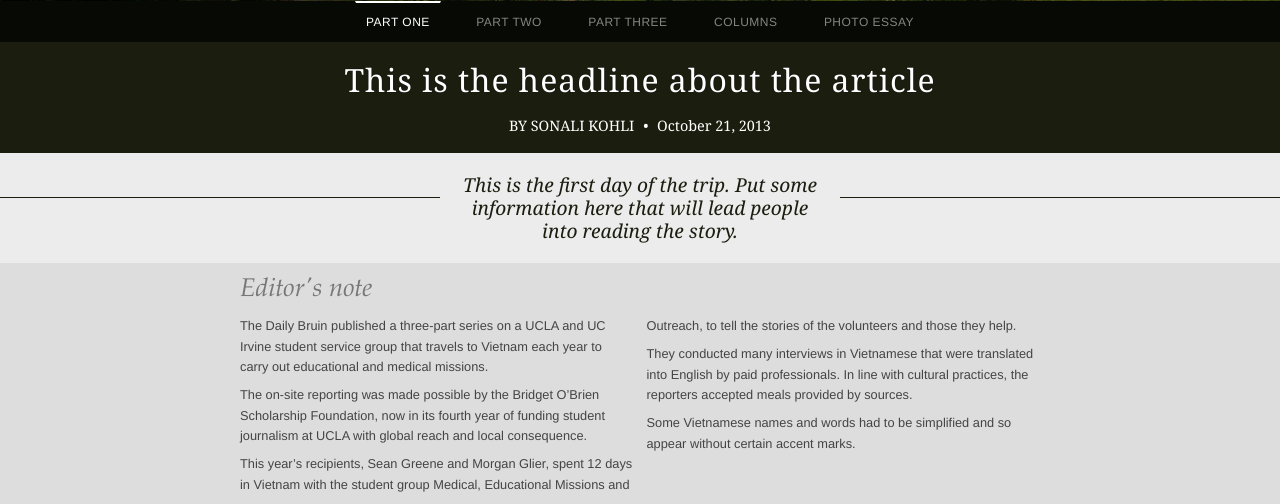
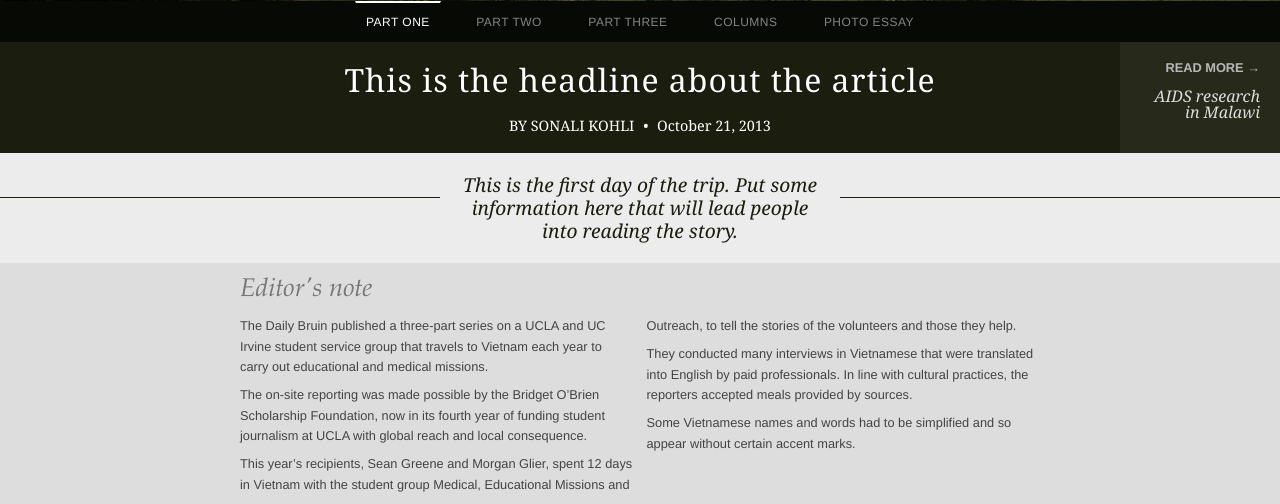
Before and after one commit to dailybruin/bob-2013, a PHP site: page / in a window 1280 px wide. Shown: the part 399-903 px from the top of the page. Run offline with PHP 8.4, Linux system fonts and the light colour scheme; some libraries are stand-ins or nearby versions.

Commit message:
Added next/prev buttons to handle multiple stories

```diff
--- a/css/app.css
+++ b/css/app.css
@@ -10,6 +10,12 @@ a:hover, a:focus {
 }
 a:visited {
   color:#631092;
+}
+
+.clear {
+  width:100%;
+  clear:both;
+  display:block;
 }
 
 header {
@@ -139,6 +145,7 @@ article {
   background-color:#1b1d0f;
   color:white;
   text-align:center;
+  position:relative;
 }
 .headline h2 {
   margin:0;
@@ -341,6 +348,78 @@ footer .copyright a, footer .copyright a:visited, footer .copyright a:visited, f
   color: #444;
 }
 
+.otherstory {
+  width: 10em;
+  position: absolute;
+  height: 100%;
+  background-color: rgba(255,255,255,0.05);
+  display:block;
+  color:#ddd;
+  box-sizing:border-box;
+  padding:20px;
+  text-align: right;
+}
+.otherstory.next {
+  right:0;
+}
+.otherstory.prev {
+  left:0;
+}
+.otherstory:visited {
+  color:#ddd;
+}
+.otherstory:hover {
+  background-color: rgba(255,255,255,0.1);
+}
+.otherstory .kicker {
+  display: block;
+  font-weight:bold;
+  font-size:0.8em;
+  text-transform:uppercase;
+  opacity:0.8;
+  font-family:"Helvetica Neue","Helvetica",Arial,sans-serif;
+}
+.otherstory.next .kicker:after {
+  content:" →";
+}
+.otherstory.prev .kicker:before {
+  content:"← ";
+}
+.otherstory .shorttitle {
+  margin-top:0.8em;
+  display:block;
+  font-style:italic;
+}
+.otherstory.bottom {
+  display: block;
+  color: #333;
+  background-color: #e2e2dd;
+  width: 40%;
+  float: right;
+  margin-bottom: 40px;
+  box-sizing: border-box;
+  padding: 30px;
+  text-align: right;
+  position: static;
+  font-family: Georgia, serif;
+}
+.otherstory.bottom.next {
+  float:right;
+}
+.otherstory.bottom.prev {
+  float:left;
+}
+.otherstory.bottom .shorttitle {
+  font-size:1.3em;
+  margin-top:0.5em;
+}
+.otherstory.bottom:visited {
+  color:#333;
+}
+.otherstory.bottom:hover {
+  background-color:#d6d7d1;
+}
+
 /* Use this media query to add styles to any device that supports media queries */
 @media only screen { }
 
--- a/index.html
+++ b/index.html
@@ -47,6 +47,10 @@
 
   <article>
     <div class="headline">
+      <a class="otherstory next" href="#">
+        <span class="kicker">Read more</span>
+        <span class="shorttitle">AIDS research in Malawi</span>
+      </a>
       <h2>This is the headline about the article</h2>
       <div class="head-info"><span class="byline">By Sonali Kohli</span> • <span class="date">October 21, 2013</span></div>
     </div>
@@ -130,6 +134,13 @@
     </div><!-- end div.row -->
   </article>
 
+  <a class="otherstory bottom next" href="#">
+    <span class="kicker">Read more</span>
+    <span class="shorttitle">AIDS research in Malawi</span>
+  </a>
+  <div class="clear"></div>
+
+
   <footer>
     <ul class="footer-links">
       <li><a href="#">Part One</a></li>
```
